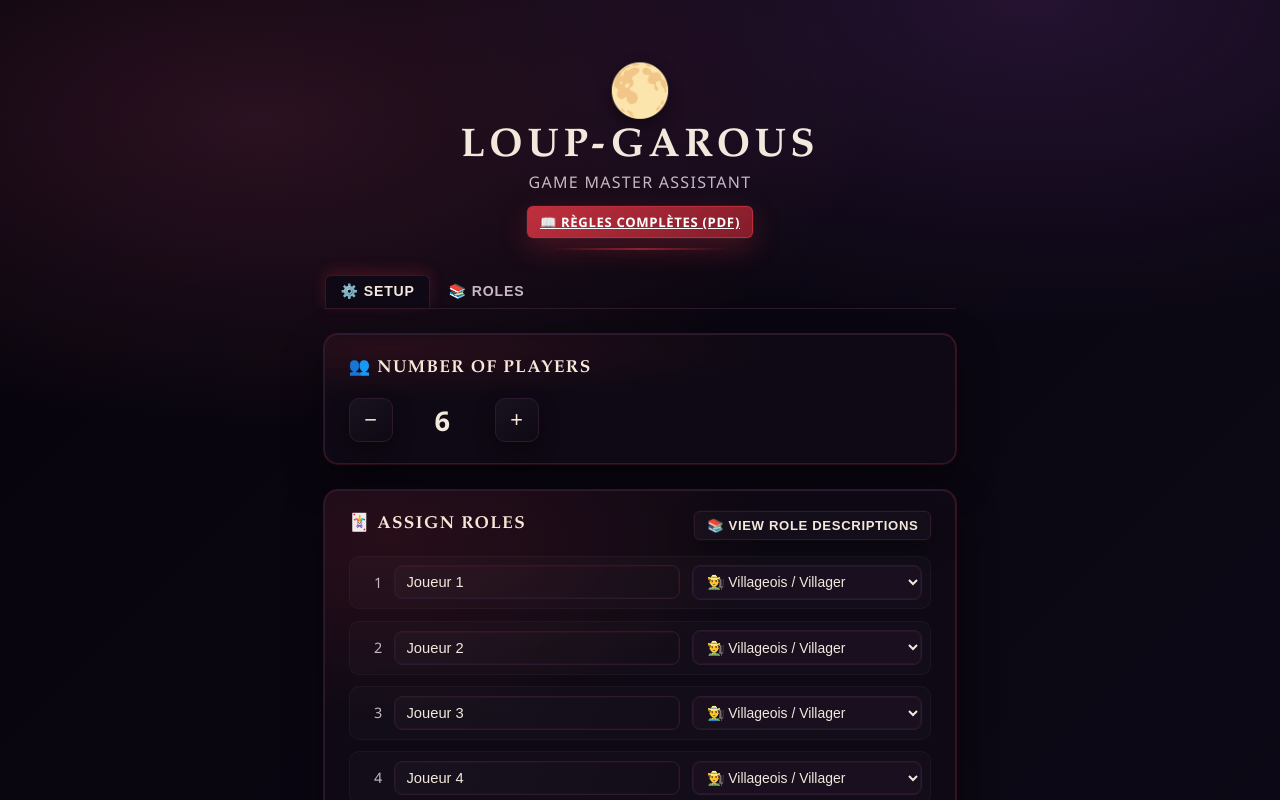
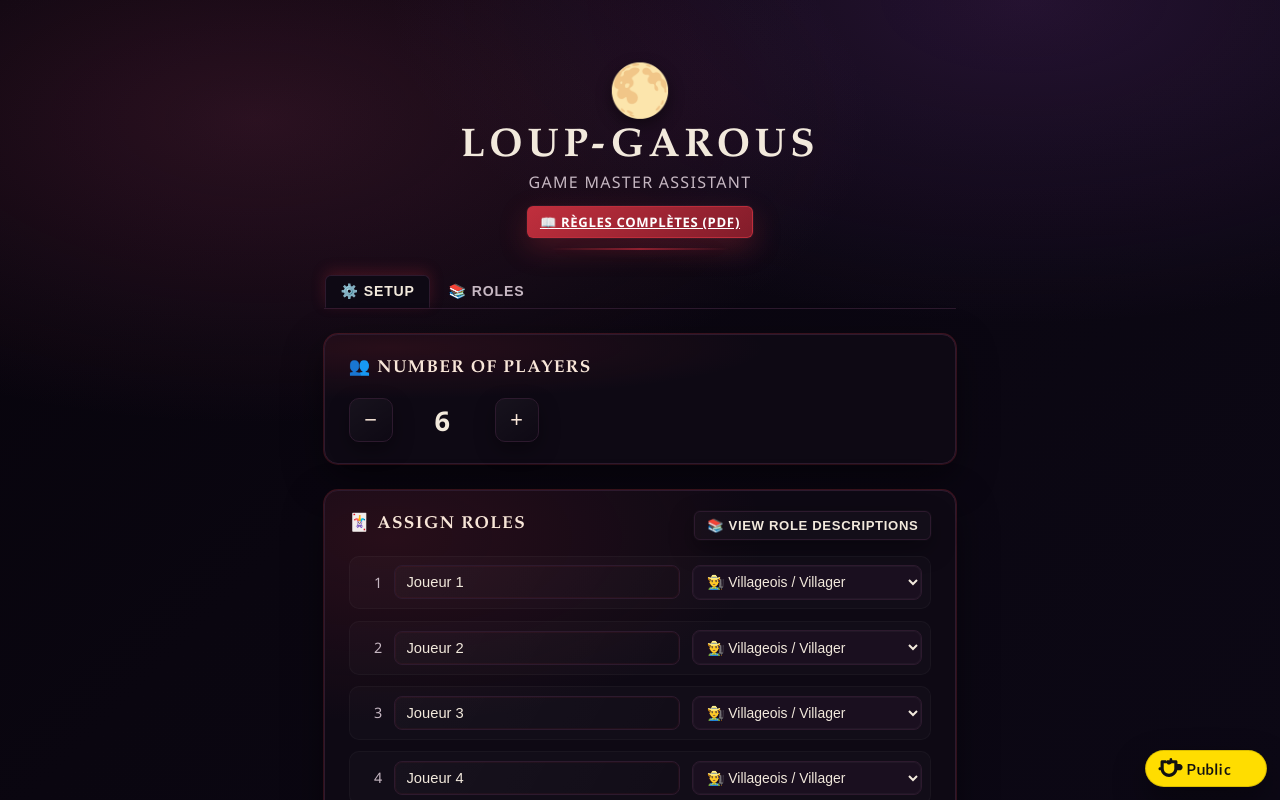
Before and after one commit to Panacota96/loupgarous, a React (Vite) app: page / in a window 1280 px wide. Shown: the top 800 px of the page. Built offline with nearby package versions, Linux system fonts and the light colour scheme.

Commit message:
Add Buy Me a Coffee badge

```diff
--- a/src/App.tsx
+++ b/src/App.tsx
@@ -1,9 +1,26 @@
 import { useGameStore } from './store/gameStore';
 import SetupScreen from './components/Setup/SetupScreen';
 import GameBoard from './components/Game/GameBoard';
+import buyMeACoffeeBadge from './assets/buy-me-a-coffee-badge.svg';
 import './styles/global.css';
+
+const BUY_ME_A_COFFEE_URL = 'https://buymeacoffee.com/santiagogow';
 
 export default function App() {
   const phase = useGameStore((s) => s.phase);
-  return phase === 'setup' ? <SetupScreen /> : <GameBoard />;
+
+  return (
+    <>
+      {phase === 'setup' ? <SetupScreen /> : <GameBoard />}
+      <a
+        className="buy-me-a-coffee-badge"
+        href={BUY_ME_A_COFFEE_URL}
+        target="_blank"
+        rel="noreferrer"
+        aria-label="Support this project on Buy Me a Coffee"
+      >
+        <img src={buyMeACoffeeBadge} alt="Buy Me a Coffee" />
+      </a>
+    </>
+  );
 }
--- a/src/styles/global.css
+++ b/src/styles/global.css
@@ -62,6 +62,43 @@ body {
   flex-direction: column;
   min-height: 100vh;
   isolation: isolate;
+}
+
+.buy-me-a-coffee-badge {
+  position: fixed;
+  right: max(0.75rem, calc(env(safe-area-inset-right) + 0.5rem));
+  bottom: max(0.75rem, calc(env(safe-area-inset-bottom) + 0.5rem));
+  z-index: 1200;
+  display: inline-flex;
+  align-items: center;
+  justify-content: center;
+  padding: 0;
+  border-radius: 999px;
+  box-shadow: 0 14px 32px rgba(0, 0, 0, 0.35);
+  transition: transform 0.2s ease, box-shadow 0.2s ease, opacity 0.2s ease;
+}
+
+.buy-me-a-coffee-badge:hover,
+.buy-me-a-coffee-badge:focus-visible {
+  transform: translateY(-2px) scale(1.02);
+  box-shadow: 0 18px 40px rgba(0, 0, 0, 0.42);
+}
+
+.buy-me-a-coffee-badge:focus-visible {
+  outline: 2px solid #fff4ab;
+  outline-offset: 3px;
+}
+
+.buy-me-a-coffee-badge img {
+  display: block;
+  width: min(7.75rem, 32vw);
+  height: auto;
+}
+
+@media (max-width: 640px) {
+  .buy-me-a-coffee-badge img {
+    width: min(6.5rem, 30vw);
+  }
 }
 
 h1, h2, h3, h4 {
```
Also changed, not shown: src/assets/buy-me-a-coffee-badge.svg (added).
